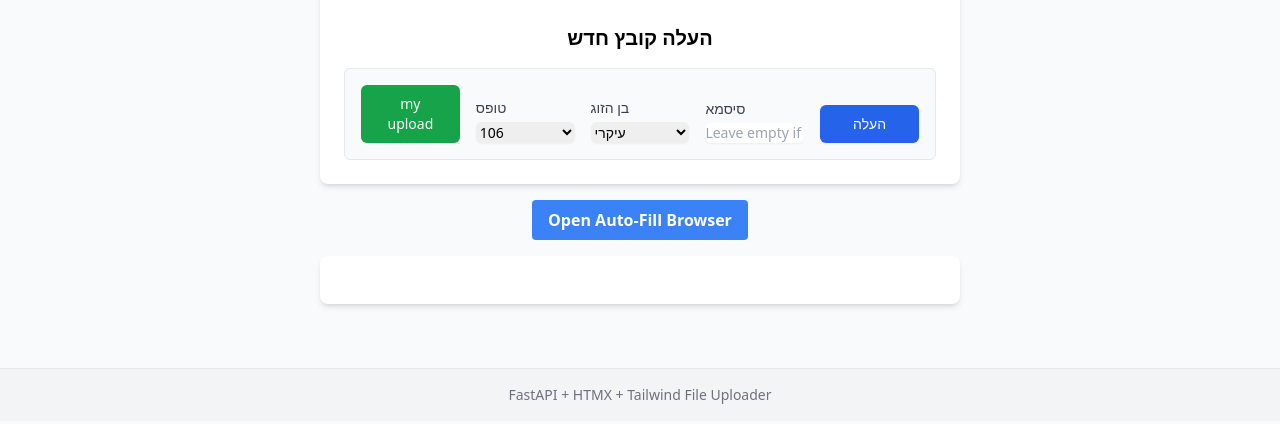
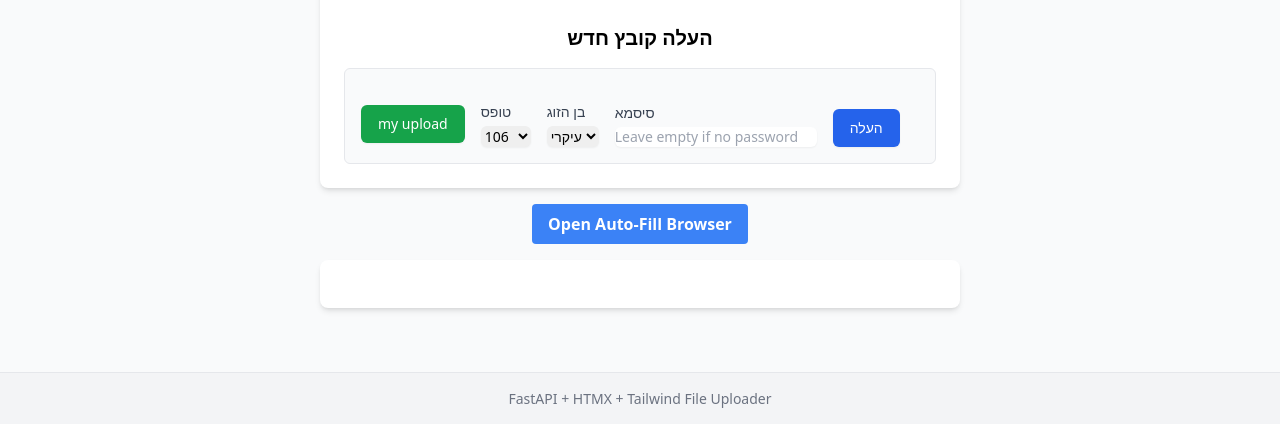
Before and after one commit to sdafni/Auto106, a FastAPI app: page / in a window 1280 px wide. Shown: the part 216-640 px from the top of the page. Run offline with FastAPI, Linux system fonts and the light colour scheme; some libraries are stand-ins or nearby versions.

Commit message:
#3 ui refactor

```diff
--- a/app/templates/index.html
+++ b/app/templates/index.html
@@ -30,7 +30,7 @@
             <h2 class="text-xl font-semibold text-center">העלה קובץ חדש</h2>
         </div>
         <!-- File Upload Form (Hidden by Default) -->
-        <div id="file-form-container" class=" mt-4 p-4 border border-gray-200 rounded-md bg-gray-50 fade-in">
+        <div id="file-form-container" class="mt-4 p-4 border border-gray-200 rounded-md bg-gray-50 fade-in">
             <form
                 id="upload-form"
                 hx-post="/upload-file/"
@@ -38,9 +38,9 @@
                 hx-target="#files-container"
                 hx-swap="beforeend"
                 hx-on::after-request="resetFileForm()"
-                class="grid grid-cols-1 md:grid-cols-5 gap-4 items-end">
+                class="flex flex-col md:flex-row md:space-x-4 space-y-4 md:space-y-0 items-stretch">
 
-                <div class="col-span-1 flex flex-col items-center">
+                <div class="flex flex-col justify-end w-full md:w-auto">
                     <!-- Hidden file input -->
                     <input
                         type="file"
@@ -53,17 +53,18 @@
                     <!-- Custom upload button -->
                     <button type="button"
                         onclick="document.getElementById('file-input').click();"
-                        class="w-full py-2 px-4 border border-transparent rounded-md shadow-sm text-sm font-medium text-white bg-green-600 hover:bg-green-700 focus:outline-none focus:ring-2 focus:ring-offset-2 focus:ring-green-500">
+                        class="py-2 px-4 border border-transparent rounded-md shadow-sm text-sm font-medium text-white bg-green-600 hover:bg-green-700 focus:outline-none focus:ring-2 focus:ring-offset-2 focus:ring-green-500">
                         my upload
                     </button>
+                    <span id="file-label" class="block text-xs text-gray-700 mt-1 truncate"></span>
                 </div>
 
-                <div class="col-span-1">
+                <div class="flex flex-col justify-end w-full md:w-auto">
                     <label class="block text-sm font-medium text-gray-700 mb-1">טופס</label>
                     <select
                         name="form_name"
                         required
-                        class="block w-full rounded-md border-gray-300 shadow-sm focus:border-blue-500 focus:ring-blue-500 sm:text-sm">
+                        class="rounded-md border-gray-300 shadow-sm focus:border-blue-500 focus:ring-blue-500 sm:text-sm">
                         <option value="106" selected>106</option>
                         <option value="161">161</option>
                         <option value="837">837</option>
@@ -75,30 +76,31 @@
                     </select>
                 </div>
 
-                <div class="col-span-1">
+                <div class="flex flex-col justify-end w-full md:w-auto">
                     <label class="block text-sm font-medium text-gray-700 mb-1">בן הזוג</label>
                     <select
                         name="category"
                         required
-                        class="block w-full rounded-md border-gray-300 shadow-sm focus:border-blue-500 focus:ring-blue-500 sm:text-sm">
+                        class="rounded-md border-gray-300 shadow-sm focus:border-blue-500 focus:ring-blue-500 sm:text-sm">
                         <option value="main" selected>עיקרי</option>
                         <option value="partner">השני</option>
                     </select>
                 </div>
 
-                <div class="col-span-1">
+                <div class="flex flex-col justify-end w-full md:w-auto">
                     <label class="block text-sm font-medium text-gray-700 mb-1">סיסמא</label>
                     <input
-                            type="password"
-                            name="pdf_password"
-                            class="block w-full rounded-md border-gray-300 shadow-sm focus:border-blue-500 focus:ring-blue-500 sm:text-sm"
-                            placeholder="Leave empty if no password">
+                        type="password"
+                        name="pdf_password"
+                        class="rounded-md border-gray-300 shadow-sm focus:border-blue-500 focus:ring-blue-500 sm:text-sm"
+                        placeholder="Leave empty if no password">
                 </div>
 
-                <div class="col-span-1">
-                <button
+                <div class="flex flex-col justify-end w-full md:w-auto">
+                    <label class="block text-sm font-medium text-gray-700 mb-1 invisible">העלה</label>
+                    <button
                         type="submit"
-                        class="w-full py-2 px-4 border border-transparent rounded-md shadow-sm text-sm font-medium text-white bg-blue-600 hover:bg-blue-700 focus:outline-none focus:ring-2 focus:ring-offset-2 focus:ring-blue-500">
+                        class="py-2 px-4 border border-transparent rounded-md shadow-sm text-sm font-medium text-white bg-blue-600 hover:bg-blue-700 focus:outline-none focus:ring-2 focus:ring-offset-2 focus:ring-blue-500">
                         העלה
                     </button>
                 </div>
```
